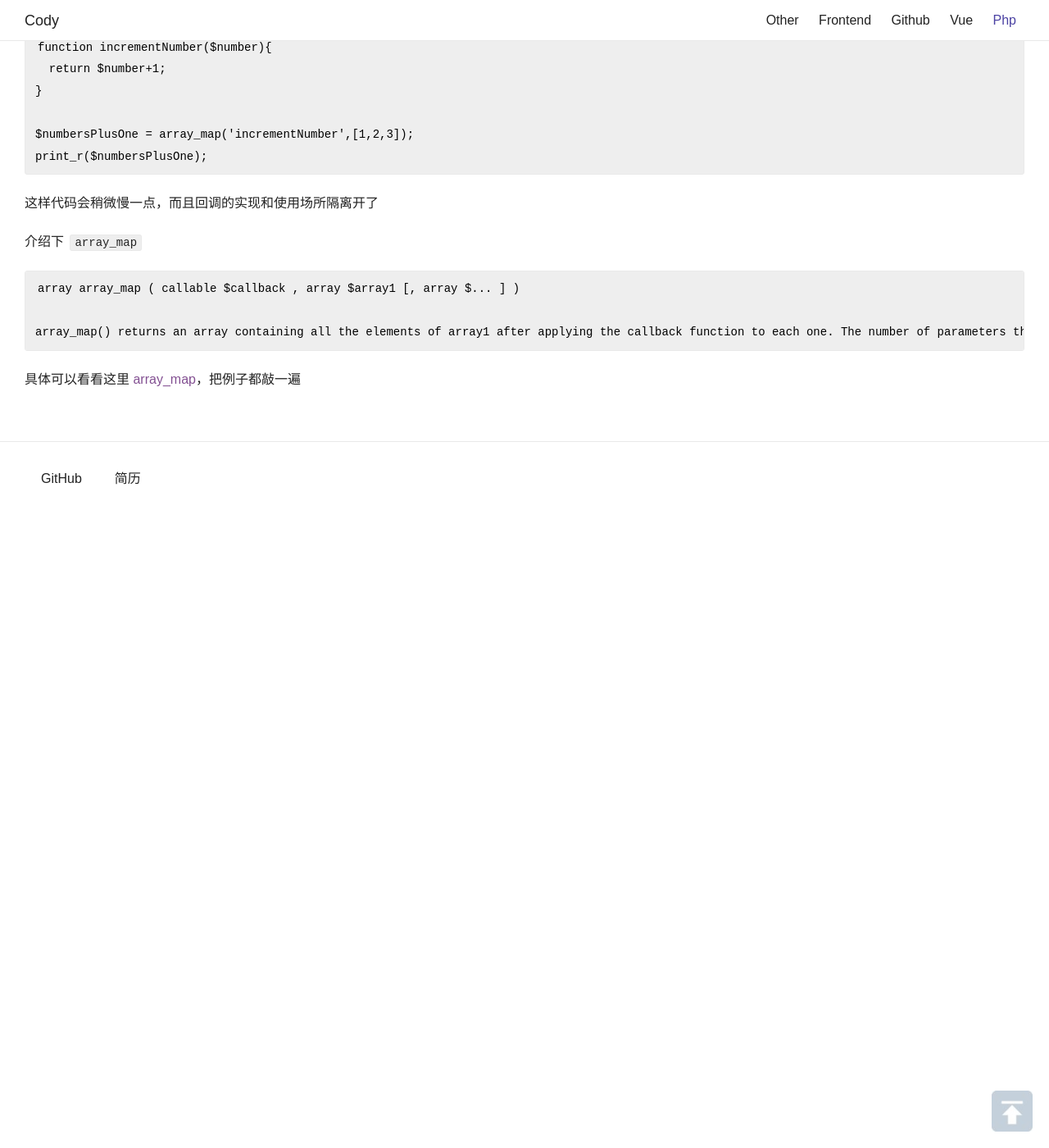
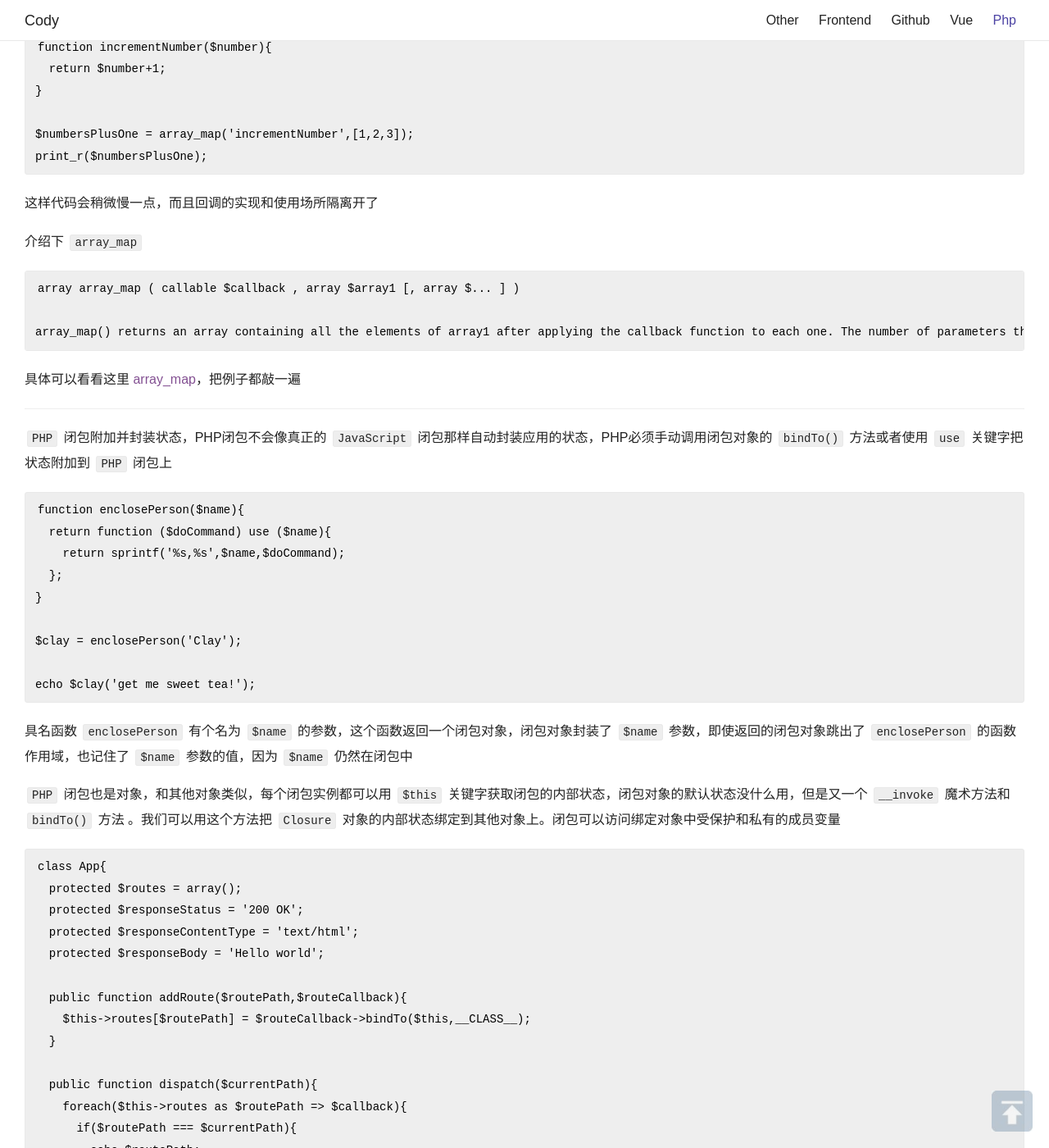
Before and after one commit to cody1991/cody1991.github.io, a Jekyll site: the page built from _posts/2017-01-10-learn-modern-php-book-5-closure.md, in a window 1280 px wide and 1400 px high, scrolled down 1076 px. Shown: the whole window at 82% size. Built offline with Jekyll 4.4.1, drawn with Linux system fonts in a browser that asks for light colours; nearby versions of some CDN libraries; comment, search, counter and statistics services are not loaded; some of the changed text lies outside the part shown.

Commit message:
更新日志

```diff
--- a/_posts/2017-01-10-learn-modern-php-book-5-closure.md
+++ b/_posts/2017-01-10-learn-modern-php-book-5-closure.md
@@ -4,6 +4,7 @@ title:  "learn-modern-php-book-5-closure"
 date:   2017-01-10 19:29:00
 category: php
 ---
+
 闭包指创建时封装周围状态的函数。即使闭包所在的环境不存在了，闭包中封装的状态依然存在。
 
 匿名函数时没有名称的函数，匿名函数可以赋值给变量，还能像其他任何 `PHP` 对象那样传递。不过匿名函数仍然是函数，还可以传入参数，特别适合作为函数或者方法的回调
@@ -52,3 +53,60 @@ category: php
     array_map() returns an array containing all the elements of array1 after applying the callback function to each one. The number of parameters that the callback function accepts should match the number of arrays passed to the array_map()
 
 具体可以看看这里 [array_map](http://php.net/manual/en/function.array-map.php)，把例子都敲一遍
+
+---
+
+`PHP` 闭包附加并封装状态，PHP闭包不会像真正的 `JavaScript` 闭包那样自动封装应用的状态，PHP必须手动调用闭包对象的 `bindTo()` 方法或者使用 `use` 关键字把状态附加到 `PHP` 闭包上
+
+    function enclosePerson($name){
+      return function ($doCommand) use ($name){
+        return sprintf('%s,%s',$name,$doCommand);
+      };
+    }
+
+    $clay = enclosePerson('Clay');
+
+    echo $clay('get me sweet tea!');
+
+具名函数 `enclosePerson` 有个名为 `$name` 的参数，这个函数返回一个闭包对象，闭包对象封装了 `$name` 参数，即使返回的闭包对象跳出了 `enclosePerson` 的函数作用域，也记住了 `$name` 参数的值，因为 `$name` 仍然在闭包中
+
+`PHP` 闭包也是对象，和其他对象类似，每个闭包实例都可以用 `$this` 关键字获取闭包的内部状态，闭包对象的默认状态没什么用，但是又一个 `__invoke` 魔术方法和 `bindTo()` 方法 。我们可以用这个方法把 `Closure` 对象的内部状态绑定到其他对象上。闭包可以访问绑定对象中受保护和私有的成员变量
+
+    class App{
+      protected $routes = array();
+      protected $responseStatus = '200 OK';
+      protected $responseContentType = 'text/html';
+      protected $responseBody = 'Hello world';
+
+      public function addRoute($routePath,$routeCallback){
+        $this->routes[$routePath] = $routeCallback->bindTo($this,__CLASS__);
+      }
+
+      public function dispatch($currentPath){
+        foreach($this->routes as $routePath => $callback){
+          if($routePath === $currentPath){
+            echo $routePath;
+            echo $currentPath;
+            $callback();
+          }
+        }
+
+        header('HTTP/1.1:' . $this->responseStatus);
+        header('Content-type: ' . $this->responseContentType);
+        header('Content-length: ' . mb_strlen($this->responseBody));
+
+        echo $this->responseContentType;
+        echo $this->responseBody;
+      }
+    }
+
+    $app = new App();
+    $app->addRoute('/users/josh',function(){
+      $this->responseContentType = 'application/json;charset=utf8';
+      $this->responseBody = '{"name":"Josh"}';
+    });
+    $app->dispatch('/users/josh');
+
+看看这个 `addRoute()` 方法，我们把路由回调绑定到了当前的 `App` 实例上，这么在回调函数里面可以处理 `App` 实例的状态
+
+    $this->routes[$routePath] = $routeCallback->bindTo($this,__CLASS__);
```
